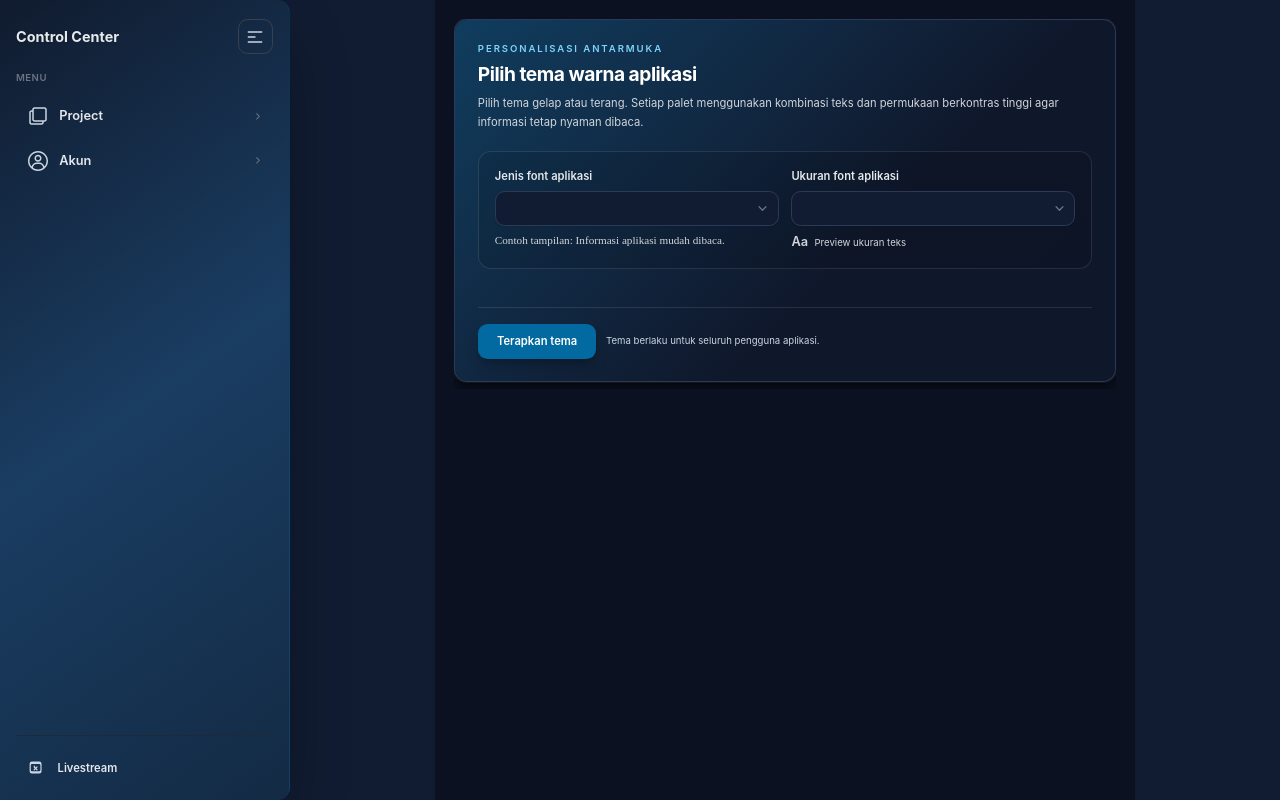
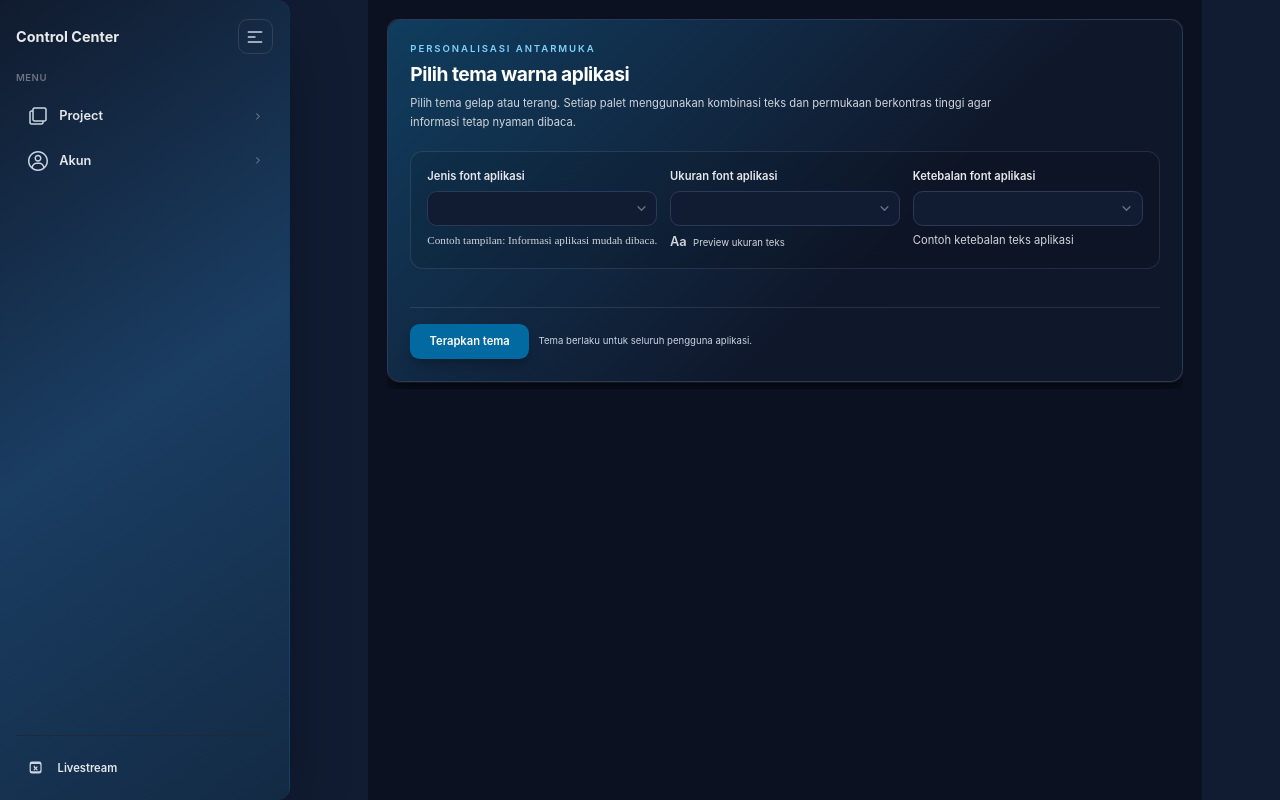
Before and after one commit to Sepy1/manpro, a Laravel app: template resources/views/pages/dashboard/parameter/application-theme.blade.php in a window 1280 px wide. Run offline with Laravel 12, Linux system fonts and the light colour scheme; the template is opened without the code that fills it, so the values that code supplies are empty; data comes from the database, SQL or seed files in the repository; style sheets or scripts are compiled from the project's sources.

Commit message:
tambah parameter bold/normal font

```diff
--- a/app/Http/Controllers/Admin/ParameterApplicationThemeController.php
+++ b/app/Http/Controllers/Admin/ParameterApplicationThemeController.php
@@ -20,8 +20,10 @@ class ParameterApplicationThemeController extends Controller
             'activeTheme' => ApplicationThemeSetting::activeTheme(),
             'fontFamilies' => ApplicationThemeSetting::FONT_FAMILIES,
             'fontSizes' => ApplicationThemeSetting::FONT_SIZES,
+            'fontWeights' => ApplicationThemeSetting::FONT_WEIGHTS,
             'activeFontFamily' => ApplicationThemeSetting::activeFontFamily(),
             'activeFontSize' => ApplicationThemeSetting::activeFontSize(),
+            'activeFontWeight' => ApplicationThemeSetting::activeFontWeight(),
         ]);
     }
 
@@ -33,6 +35,7 @@ class ParameterApplicationThemeController extends Controller
             'theme' => ['required', Rule::in(array_keys(ApplicationThemeSetting::THEMES))],
             'font_family' => ['required', Rule::in(array_keys(ApplicationThemeSetting::FONT_FAMILIES))],
             'font_size' => ['required', Rule::in(array_keys(ApplicationThemeSetting::FONT_SIZES))],
+            'font_weight' => ['required', Rule::in(array_keys(ApplicationThemeSetting::FONT_WEIGHTS))],
         ]);
 
         ApplicationThemeSetting::query()->updateOrCreate(
@@ -41,6 +44,7 @@ class ParameterApplicationThemeController extends Controller
                 'theme' => $validated['theme'],
                 'font_family' => $validated['font_family'],
                 'font_size' => $validated['font_size'],
+                'font_weight' => $validated['font_weight'],
             ],
         );
 
--- a/app/Models/ApplicationThemeSetting.php
+++ b/app/Models/ApplicationThemeSetting.php
@@ -10,6 +10,7 @@ class ApplicationThemeSetting extends Model
     public const DEFAULT_THEME = 'midnight';
     public const DEFAULT_FONT_FAMILY = 'figtree';
     public const DEFAULT_FONT_SIZE = 'normal';
+    public const DEFAULT_FONT_WEIGHT = 'normal';
 
     public const FONT_FAMILIES = [
         'figtree' => ['name' => 'Figtree', 'description' => 'Modern dan ringkas', 'stack' => 'Figtree, Inter, ui-sans-serif, system-ui, sans-serif'],
@@ -24,6 +25,11 @@ class ApplicationThemeSetting extends Model
         'normal' => ['name' => 'Normal', 'value' => '80%', 'description' => 'Ukuran standar aplikasi'],
         'comfortable' => ['name' => 'Nyaman', 'value' => '87.5%', 'description' => 'Lebih lega dan mudah dibaca'],
         'large' => ['name' => 'Besar', 'value' => '95%', 'description' => 'Keterbacaan maksimal'],
+    ];
+
+    public const FONT_WEIGHTS = [
+        'normal' => ['name' => 'Normal', 'value' => '400', 'description' => 'Ketebalan standar untuk teks aplikasi'],
+        'bold' => ['name' => 'Bold', 'value' => '700', 'description' => 'Teks lebih tegas dan mudah terlihat'],
     ];
 
     public const THEMES = [
@@ -95,7 +101,7 @@ class ApplicationThemeSetting extends Model
         ],
     ];
 
-    protected $fillable = ['theme', 'font_family', 'font_size'];
+    protected $fillable = ['theme', 'font_family', 'font_size', 'font_weight'];
 
     public static function activeTheme(): string
     {
@@ -134,4 +140,15 @@ class ApplicationThemeSetting extends Model
 
         return array_key_exists($size, self::FONT_SIZES) ? $size : self::DEFAULT_FONT_SIZE;
     }
+
+    public static function activeFontWeight(): string
+    {
+        try {
+            $weight = (string) (self::query()->value('font_weight') ?? self::DEFAULT_FONT_WEIGHT);
+        } catch (Throwable) {
+            return self::DEFAULT_FONT_WEIGHT;
+        }
+
+        return array_key_exists($weight, self::FONT_WEIGHTS) ? $weight : self::DEFAULT_FONT_WEIGHT;
+    }
 }
--- a/resources/views/layouts/partials/theme-init.blade.php
+++ b/resources/views/layouts/partials/theme-init.blade.php
@@ -2,8 +2,10 @@
 @php($applicationThemeMode = \App\Models\ApplicationThemeSetting::activeMode())
 @php($applicationFontFamily = \App\Models\ApplicationThemeSetting::activeFontFamily())
 @php($applicationFontSize = \App\Models\ApplicationThemeSetting::activeFontSize())
+@php($applicationFontWeight = \App\Models\ApplicationThemeSetting::activeFontWeight())
 @php($applicationFontStack = \App\Models\ApplicationThemeSetting::FONT_FAMILIES[$applicationFontFamily]['stack'])
 @php($applicationFontSizeValue = \App\Models\ApplicationThemeSetting::FONT_SIZES[$applicationFontSize]['value'])
+@php($applicationFontWeightValue = \App\Models\ApplicationThemeSetting::FONT_WEIGHTS[$applicationFontWeight]['value'])
 {{-- Terapkan tema sebelum paint agar tidak terjadi kedipan warna. --}}
 <script>
     (function () {
@@ -13,8 +15,10 @@
         root.dataset.appThemeMode = @json($applicationThemeMode);
         root.dataset.appFont = @json($applicationFontFamily);
         root.dataset.appFontSize = @json($applicationFontSize);
+        root.dataset.appFontWeight = @json($applicationFontWeight);
         root.style.setProperty('--app-font-family', @json($applicationFontStack));
         root.style.setProperty('--app-font-size', @json($applicationFontSizeValue));
+        root.style.setProperty('--app-font-weight', @json($applicationFontWeightValue));
         try {
             localStorage.setItem('app-theme', @json($applicationTheme));
         } catch (_) {
--- a/resources/views/pages/dashboard/parameter/application-theme.blade.php
+++ b/resources/views/pages/dashboard/parameter/application-theme.blade.php
@@ -22,12 +22,13 @@
             <form method="POST" action="{{ route('admin.parameter.application-theme.update') }}" x-data="{
                 selected: @js(old('theme', $activeTheme)),
                 selectedFont: @js(old('font_family', $activeFontFamily)),
-                selectedSize: @js(old('font_size', $activeFontSize))
+                selectedSize: @js(old('font_size', $activeFontSize)),
+                selectedWeight: @js(old('font_weight', $activeFontWeight))
             }">
                 @csrf
                 @method('PUT')
 
-                <div class="mb-6 grid grid-cols-1 gap-4 rounded-2xl border border-gray-200 bg-gray-50/70 p-4 md:grid-cols-2 dark:border-white/10 dark:bg-black/10 lg:p-5">
+                <div class="mb-6 grid grid-cols-1 gap-4 rounded-2xl border border-gray-200 bg-gray-50/70 p-4 md:grid-cols-2 dark:border-white/10 dark:bg-black/10 lg:grid-cols-3 lg:p-5">
                     <div>
                         <label for="font_family" class="mb-2 block text-sm font-semibold text-gray-800 dark:text-gray-200">Jenis font aplikasi</label>
                         <select id="font_family" name="font_family" x-model="selectedFont"
@@ -66,6 +67,23 @@
                             <span class="font-semibold" :style="{ fontSize: { compact: '12px', normal: '13px', comfortable: '14px', large: '15.2px' }[selectedSize] }">Aa</span>
                             <span class="text-xs">Preview ukuran teks</span>
                         </div>
+                    </div>
+
+                    <div>
+                        <label for="font_weight" class="mb-2 block text-sm font-semibold text-gray-800 dark:text-gray-200">Ketebalan font aplikasi</label>
+                        <select id="font_weight" name="font_weight" x-model="selectedWeight"
+                            class="h-11 w-full rounded-xl border border-gray-300 bg-white px-3 text-sm text-gray-900 shadow-sm focus:border-brand-500 focus:ring-brand-500/20 dark:border-gray-600 dark:bg-gray-900 dark:text-white">
+                            @foreach ($fontWeights as $key => $weight)
+                                <option value="{{ $key }}">{{ $weight['name'] }} — {{ $weight['description'] }}</option>
+                            @endforeach
+                        </select>
+                        @error('font_weight')
+                            <p class="mt-2 text-sm text-red-600 dark:text-red-400">{{ $message }}</p>
+                        @enderror
+                        <p class="mt-2 text-sm text-gray-700 dark:text-gray-300"
+                            :style="{ fontWeight: { normal: 400, bold: 700 }[selectedWeight] }">
+                            Contoh ketebalan teks aplikasi
+                        </p>
                     </div>
                 </div>
 
```
Also changed, not shown: resources/css/app.css (+48 -0 lines), tests/Feature/ApplicationThemeParameterTest.php (+11 -2 lines), database/migrations/2026_11_04_000000_add_font_weight_to_application_theme_settings_table.php (added).
